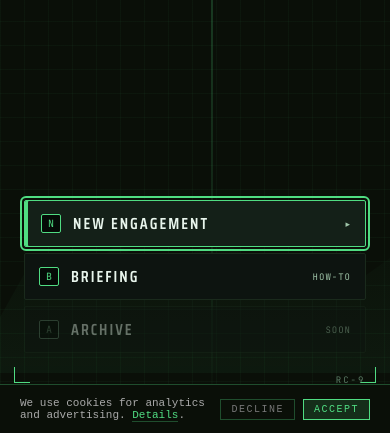
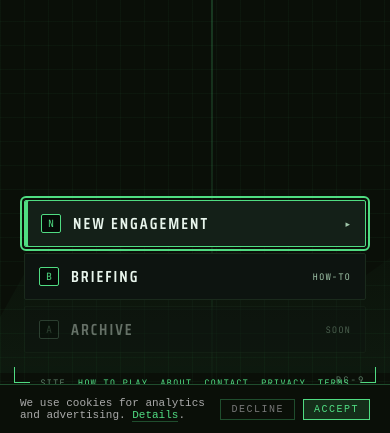
Before and after one commit to bourneash/rc-9, a website built with Vite: page site/index.html in a window 390 px wide. Shown: the part 411-844 px from the top of the page. Built offline with nearby package versions, Linux system fonts and the light colour scheme; animation ran at ten frames a second.

Commit message:
fix: expose site navigation on title screen

```diff
--- a/site/index.html
+++ b/site/index.html
@@ -131,6 +131,15 @@
   </nav>
 
   <div class="ts-ad" data-rc9-ad="title-screen" data-rc9-ad-format="horizontal" hidden></div>
+
+  <nav class="ts-site-nav" aria-label="Site information">
+    <span class="ts-site-nav-label">SITE</span>
+    <a href="/help">HOW TO PLAY</a>
+    <a href="/about">ABOUT</a>
+    <a href="/contact">CONTACT</a>
+    <a href="/privacy">PRIVACY</a>
+    <a href="/terms">TERMS</a>
+  </nav>
 
   <div class="ts-foot">
     <div class="group"><span class="key">↑↓</span> NAVIGATE</div>
--- a/site/styles/title-screen.css
+++ b/site/styles/title-screen.css
@@ -223,6 +223,32 @@
   border: var(--border-line);
   background: rgba(0, 0, 0, 0.35);
 }
+
+.ts-site-nav {
+  position: absolute;
+  right: clamp(24px, 6vw, 80px);
+  bottom: 52px;
+  z-index: 2;
+  display: flex;
+  flex-wrap: wrap;
+  justify-content: flex-end;
+  gap: 8px 14px;
+  font-size: 9px;
+  letter-spacing: 1px;
+}
+.ts-site-nav-label { color: var(--text-dim); }
+.ts-site-nav a { color: var(--accent-phosphor); text-decoration: none; }
+.ts-site-nav a:hover, .ts-site-nav a:focus-visible { color: var(--text-primary); text-decoration: underline; }
+
+@media (max-width: 760px) {
+  .ts-site-nav {
+    left: 24px;
+    right: 24px;
+    bottom: 44px;
+    justify-content: center;
+    gap: 8px 12px;
+  }
+}
 .ts-ad[hidden] { display: none; }
 
 @media (max-width: 760px), (max-height: 620px) {
```
